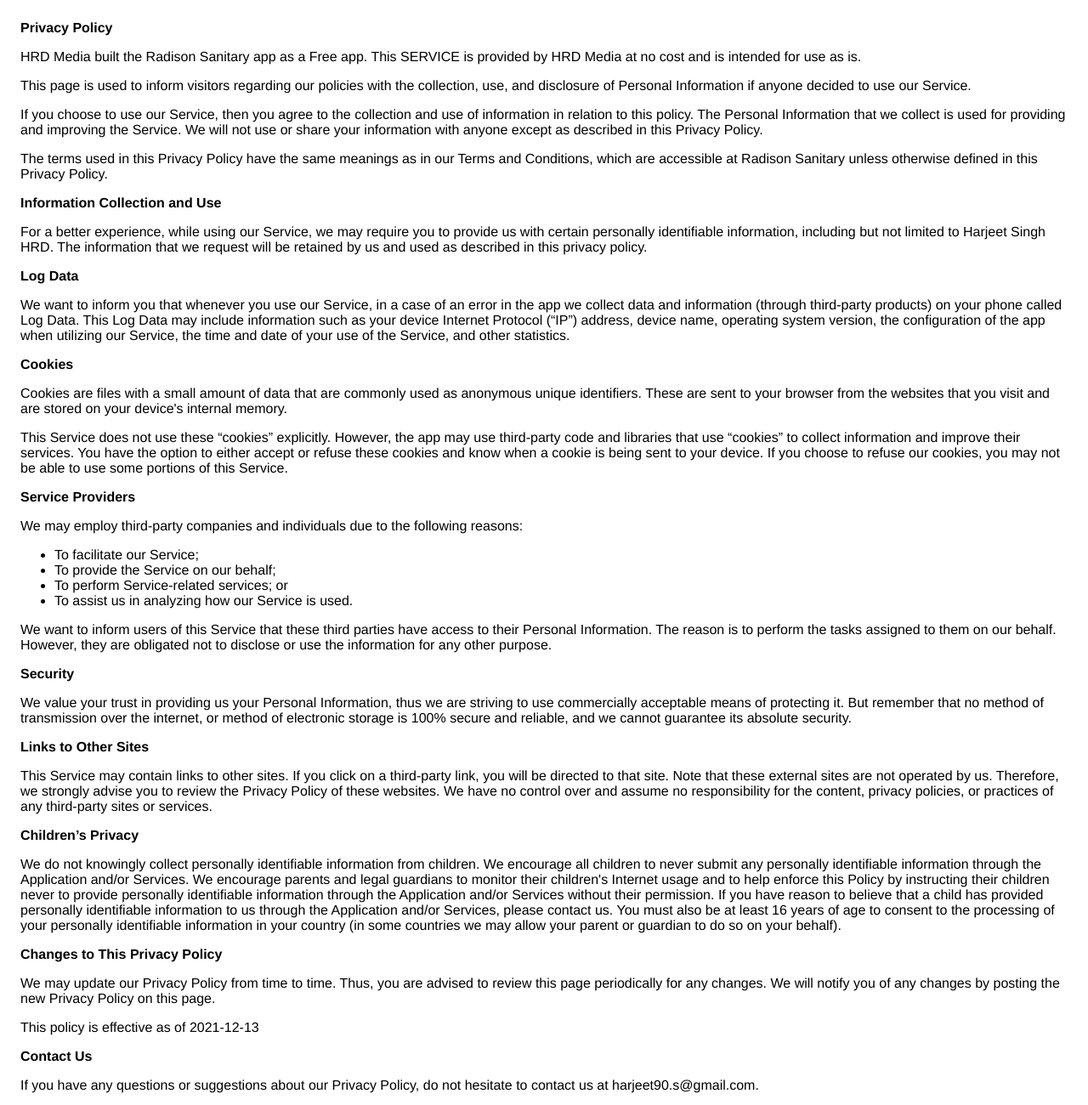
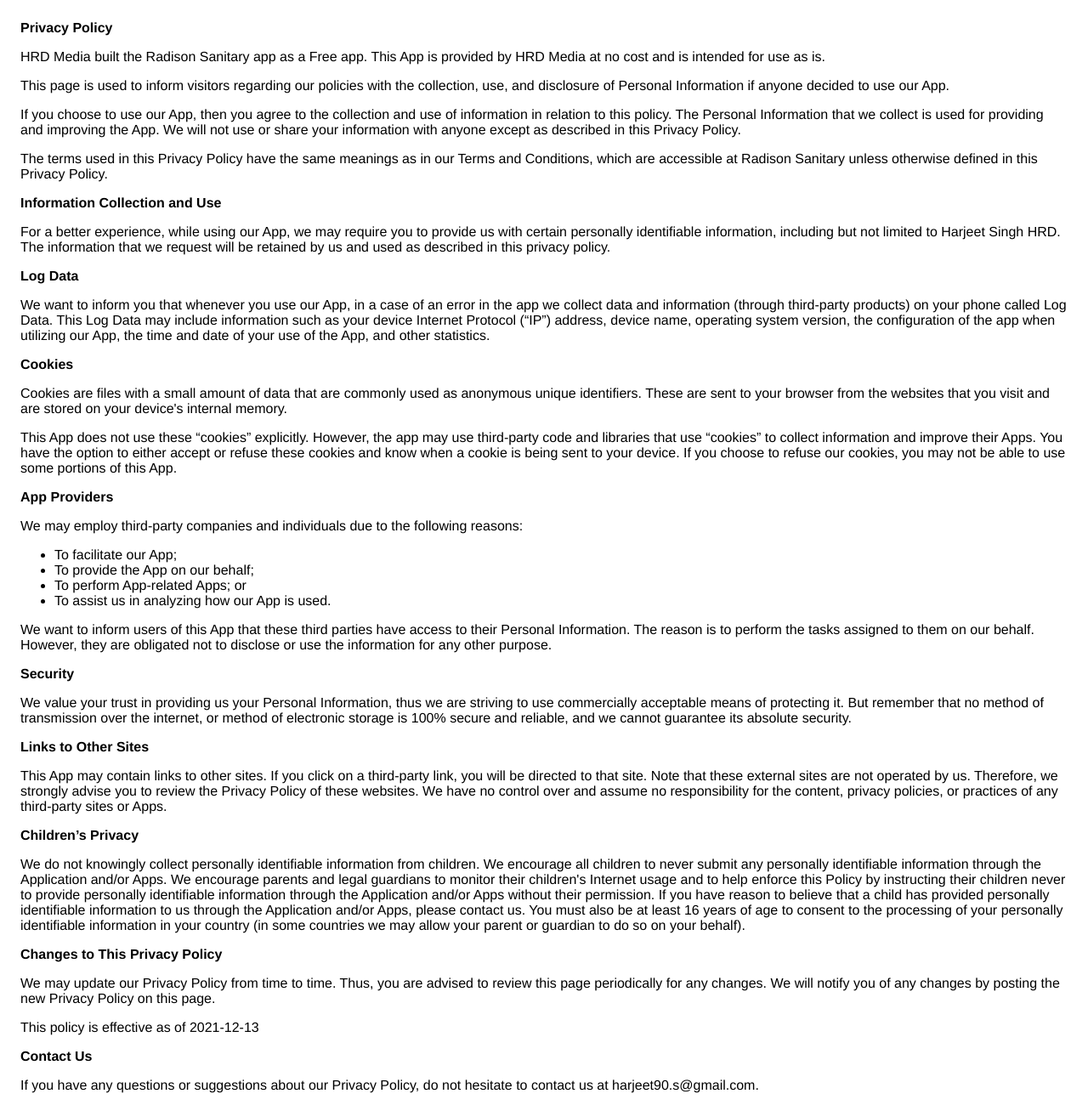
Before and after one commit to Harmeet208/privacy-policy, a plain HTML site: page index.html in a window 1280 px wide. Shown: the whole page at 85% size. Drawn offline with Linux system fonts and the light colour scheme.

Commit message:
Update index.html

```diff
--- a/index.html
+++ b/index.html
@@ -9,37 +9,37 @@
     <body>
     <strong>Privacy Policy</strong> <p>
                   HRD Media built the Radison Sanitary app as
-                  a Free app. This SERVICE is provided by
+                  a Free app. This App is provided by
                   HRD Media at no cost and is intended for use as
                   is.
                 </p> <p>
                   This page is used to inform visitors regarding our
                   policies with the collection, use, and disclosure of Personal
-                  Information if anyone decided to use our Service.
+                  Information if anyone decided to use our App.
                 </p> <p>
-                  If you choose to use our Service, then you agree to
+                  If you choose to use our App, then you agree to
                   the collection and use of information in relation to this
                   policy. The Personal Information that we collect is
-                  used for providing and improving the Service. We will not use or share your information with
+                  used for providing and improving the App. We will not use or share your information with
                   anyone except as described in this Privacy Policy.
                 </p> <p>
                   The terms used in this Privacy Policy have the same meanings
                   as in our Terms and Conditions, which are accessible at
                   Radison Sanitary unless otherwise defined in this Privacy Policy.
                 </p> <p><strong>Information Collection and Use</strong></p> <p>
-                  For a better experience, while using our Service, we
+                  For a better experience, while using our App, we
                   may require you to provide us with certain personally
                   identifiable information, including but not limited to Harjeet Singh HRD. The information that
                   we request will be retained by us and used as described in this privacy policy.
                 </p> <!----> <p><strong>Log Data</strong></p> <p>
                   We want to inform you that whenever you
-                  use our Service, in a case of an error in the app
+                  use our App, in a case of an error in the app
                   we collect data and information (through third-party
                   products) on your phone called Log Data. This Log Data may
                   include information such as your device Internet Protocol
                   (“IP”) address, device name, operating system version, the
-                  configuration of the app when utilizing our Service,
-                  the time and date of your use of the Service, and other
+                  configuration of the app when utilizing our App,
+                  the time and date of your use of the App, and other
                   statistics.
                 </p> <p><strong>Cookies</strong></p> <p>
                   Cookies are files with a small amount of data that are
@@ -47,18 +47,18 @@
                   to your browser from the websites that you visit and are
                   stored on your device's internal memory.
                 </p> <p>
-                  This Service does not use these “cookies” explicitly. However,
+                  This App does not use these “cookies” explicitly. However,
                   the app may use third-party code and libraries that use
-                  “cookies” to collect information and improve their services.
+                  “cookies” to collect information and improve their Apps.
                   You have the option to either accept or refuse these cookies
                   and know when a cookie is being sent to your device. If you
                   choose to refuse our cookies, you may not be able to use some
-                  portions of this Service.
-                </p> <p><strong>Service Providers</strong></p> <p>
+                  portions of this App.
+                </p> <p><strong>App Providers</strong></p> <p>
                   We may employ third-party companies and
                   individuals due to the following reasons:
-                </p> <ul><li>To facilitate our Service;</li> <li>To provide the Service on our behalf;</li> <li>To perform Service-related services; or</li> <li>To assist us in analyzing how our Service is used.</li></ul> <p>
-                  We want to inform users of this Service
+                </p> <ul><li>To facilitate our App;</li> <li>To provide the App on our behalf;</li> <li>To perform App-related Apps; or</li> <li>To assist us in analyzing how our App is used.</li></ul> <p>
+                  We want to inform users of this App
                   that these third parties have access to their Personal
                   Information. The reason is to perform the tasks assigned to
                   them on our behalf. However, they are obligated not to
@@ -71,24 +71,24 @@
                   storage is 100% secure and reliable, and we cannot
                   guarantee its absolute security.
                 </p> <p><strong>Links to Other Sites</strong></p> <p>
-                  This Service may contain links to other sites. If you click on
+                  This App may contain links to other sites. If you click on
                   a third-party link, you will be directed to that site. Note
                   that these external sites are not operated by us.
                   Therefore, we strongly advise you to review the
                   Privacy Policy of these websites. We have
                   no control over and assume no responsibility for the content,
                   privacy policies, or practices of any third-party sites or
-                  services.
+                  Apps.
                 </p> <p><strong>Children’s Privacy</strong></p> <!----> <div><p>
                     We do not knowingly collect personally
                     identifiable information from children. We
                     encourage all children to never submit any personally
                     identifiable information through
-                    the Application and/or Services.
+                    the Application and/or Apps.
                     We encourage parents and legal guardians to monitor
                     their children's Internet usage and to help enforce this Policy by instructing
-                    their children never to provide personally identifiable information through the Application and/or Services without their permission. If you have reason to believe that a child
-                    has provided personally identifiable information to us through the Application and/or Services,
+                    their children never to provide personally identifiable information through the Application and/or Apps without their permission. If you have reason to believe that a child
+                    has provided personally identifiable information to us through the Application and/or Apps,
                     please contact us. You must also be at least 16 years of age to consent to the processing
                     of your personally identifiable information in your country (in some countries we may allow your parent
                     or guardian to do so on your behalf).
```
